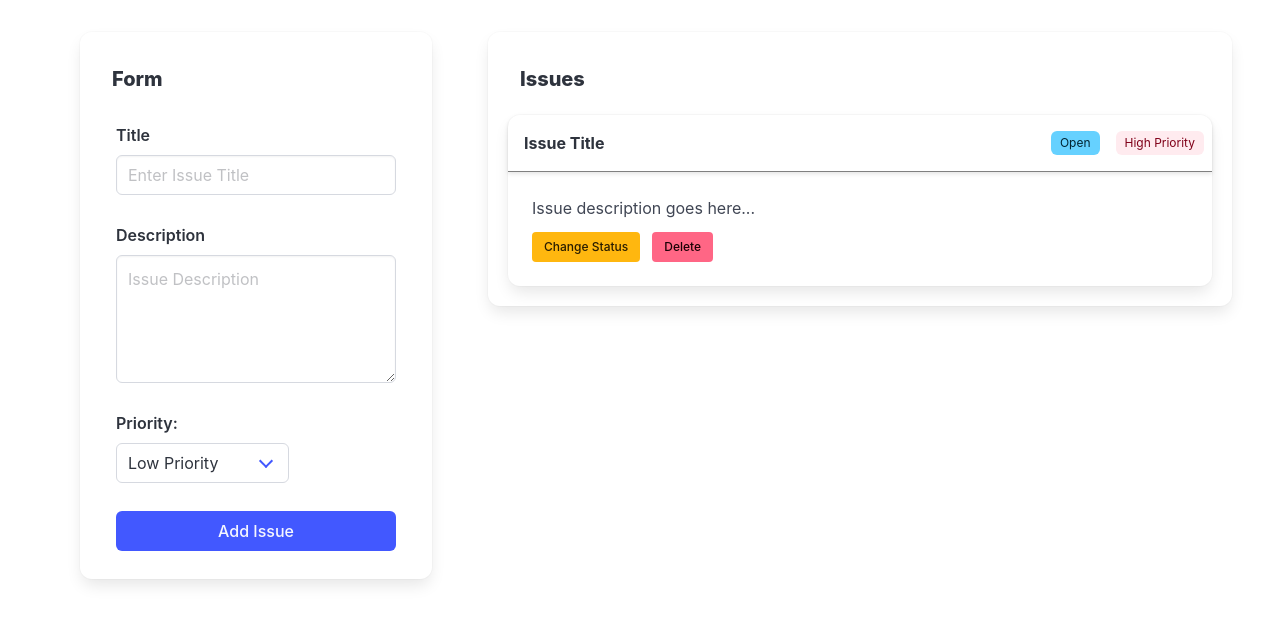
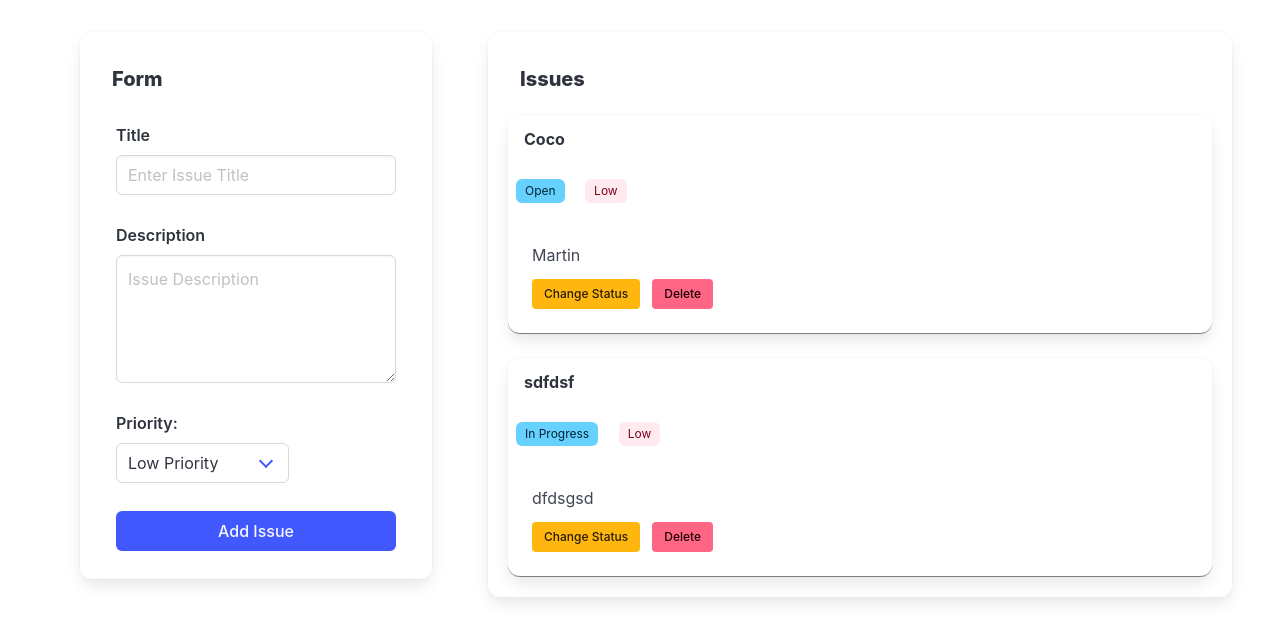
Before and after one commit to nthndkid/Issueboard-App, a Django app: page / in a window 1280 px wide. Shown: the part 56-698 px from the top of the page. Run offline with Django 4.2, Linux system fonts and the light colour scheme; data comes from the database, SQL or seed files in the repository; both versions use the stored data as it was after the commit.

Commit message:
added fetch ajax

```diff
--- /dev/null
+++ b/board/static/board/js/script.js
@@ -0,0 +1,73 @@
+
+
+const loadIssues = () => {
+    fetch("/read-issues/")
+        .then(response => response.json())
+        .then(data =>{
+            let issueDiv = document.getElementById('issues');
+            issueDiv.innerHTML = "";
+            data.issues.forEach(issue => {
+                issueDiv.innerHTML += renderIssue(issue);
+            });
+        })
+
+};
+
+document.addEventListener("DOMContentLoaded", loadIssues);
+
+const createIssue = () => {
+    const title = document.getElementById('title').value;
+    const description = document.getElementById('description').value;
+    const priority = document.getElementById('priority').value;
+
+    fetch("/create-issue/", {
+        method: "POST",
+        headers: {"Content-Type": "application/json"},
+        body: JSON.stringify({title, description, priority})
+    }).then(response => response.json())
+      .then(() => loadIssues());
+};
+
+const renderIssue = (issue) => {
+    return `
+        <div class="card" id="issue-${issue.issue_id}>
+            <header class="card-header"  style="border-bottom: 1px solid #808080;">
+                <p class="card-header-title">
+                    <span>${issue.title}</span>
+                </p>
+                <span class="tag is-info my-4 mx-2 status">${issue.status}</span>
+                <span class="tag is-danger my-4 mx-2 is-light">${issue.priority}</span>
+            </header>
+
+            <div class="card-content">
+                <div class="content">
+                    ${issue.description}
+                    <br>
+                    <div class="buttons mt-3">
+                        <button class="button is-warning is-small is-responsive" onclick="updateIssue(${issue.issue_id})">
+                            <i class="fas fa-sync-alt"></i> Change Status
+                        </button>
+                        <button class="button is-danger is-small is-responsive" onclick="deleteIssue(${issue.issue_id})">
+                            <i class="fas fa-trash"></i> Delete
+                        </button>
+                    </div>
+                </div>
+            </div>
+        </div>
+    `;
+};
+
+const updateIssue = (issue_id) => {
+    fetch(`/update-issues/${issue_id}/`, {
+        method: "PATCH"
+    }).then(response => response.json())
+    .then(() => loadIssues());
+};
+
+
+const deleteIssue = (issue_id) => {
+    fetch(`/delete-issues/${issue_id}`,{
+        method: "DELETE"
+    }).then(response => response.json())
+    .then(() => loadIssues());
+};
--- a/board/templates/board/base.html
+++ b/board/templates/board/base.html
@@ -1,3 +1,4 @@
+{% load static %}
 <!DOCTYPE html>
 <html lang="en">
 <head>
@@ -5,6 +6,7 @@
     <meta name="viewport" content="width=device-width, initial-scale=1.0">
     <title>{% block title %} Base {% endblock title %}</title>
     <link rel="stylesheet" href="https://cdn.jsdelivr.net/npm/bulma@1.0.2/css/bulma.min.css">
+    <script src="{% static 'board/js/script.js' %}" defer></script>
 </head>
 <body>
     <nav class="navbar" role="navigation" aria-label="main navigation">
--- a/board/templates/board/home.html
+++ b/board/templates/board/home.html
@@ -10,7 +10,7 @@
             <div class="field px-4 py-2">
                 <label class="label">Title</label>
                 <div class="control">
-                  <input class="input" type="text" placeholder="Enter Issue Title">
+                  <input class="input" id="title" type="text" placeholder="Enter Issue Title">
                 </div>
               </div>
 
@@ -37,7 +37,7 @@
 
               <div class="field px-4 py-2">
                 <div class="control">
-                  <button class="button is-link is-fullwidth" onclick="addIssue()">Add Issue</button>
+                  <button class="button is-link is-fullwidth" onclick="createIssue()">Add Issue</button>
                 </div>
               </div>
         </div>
@@ -46,7 +46,8 @@
         <div class="box mx-2 my-4">
             <h2 class="title is-5 mt-4 mx-3">Issues</h2>
 
-            <div class="card" id="issue-123456">
+            <div id="issues"></div>
+            {% comment %} <div class="card" id="issue-123456">
                 <header class="card-header"  style="border-bottom: 1px solid #808080;">
                     <p class="card-header-title">
                         <span>Issue Title</span>
@@ -68,7 +69,7 @@
                             </button>
                         </div>
                     </div>
-                </div>
+                </div> {% endcomment %}
             </div>
         </div>
     </div>
--- a/board/views.py
+++ b/board/views.py
@@ -2,12 +2,13 @@ from django.shortcuts import render, get_object_or_404, redirect
 from django.http import JsonResponse
 from .models import Issue
 import json
-
+from django.views.decorators.csrf import csrf_exempt
 
 # Create your views here.
 def home(request):
     return render(request, 'board/home.html')
 
+@csrf_exempt
 def create_issues(request):
     if request.method == "POST":
         data = json.loads(request.body)
@@ -23,7 +24,7 @@ def read_issues(request):
     issues = list(Issue.objects.values())
     return JsonResponse({"issues": issues})
 
-
+@csrf_exempt
 def update_issues(request, issue_id):
     if request.method == "PATCH":
         issue = get_object_or_404(Issue, issue_id=issue_id)
@@ -38,6 +39,7 @@ def update_issues(request, issue_id):
         issue.save()
         return JsonResponse({"message": "Status updated", "status": issue.status})
 
+@csrf_exempt
 def delete_issues(request, issue_id):
     if request.method == 'DELETE':
         # model_id = arg_id
```
Also changed, not shown: board/migrations/0001_initial.py (added), db.sqlite3.
